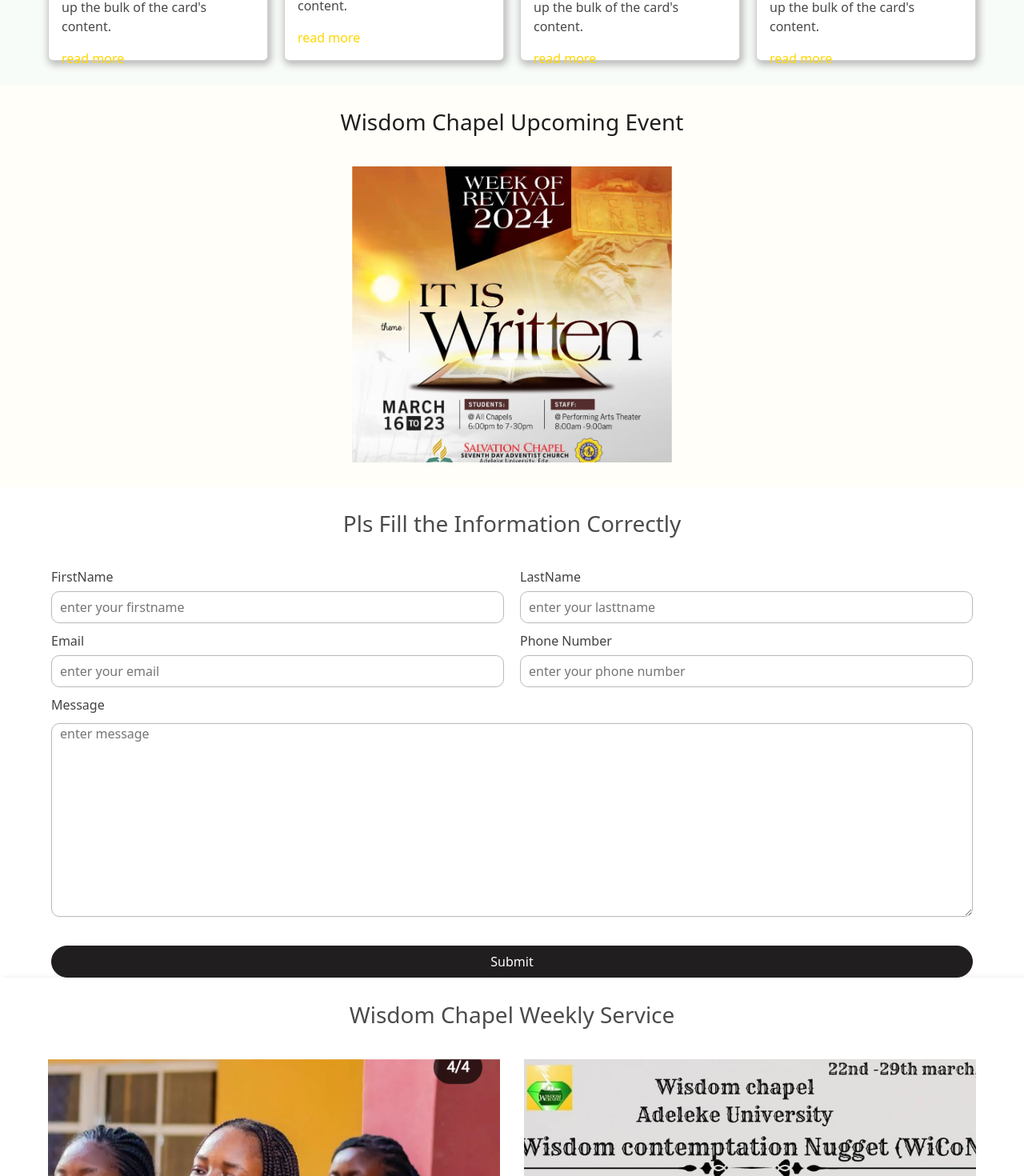
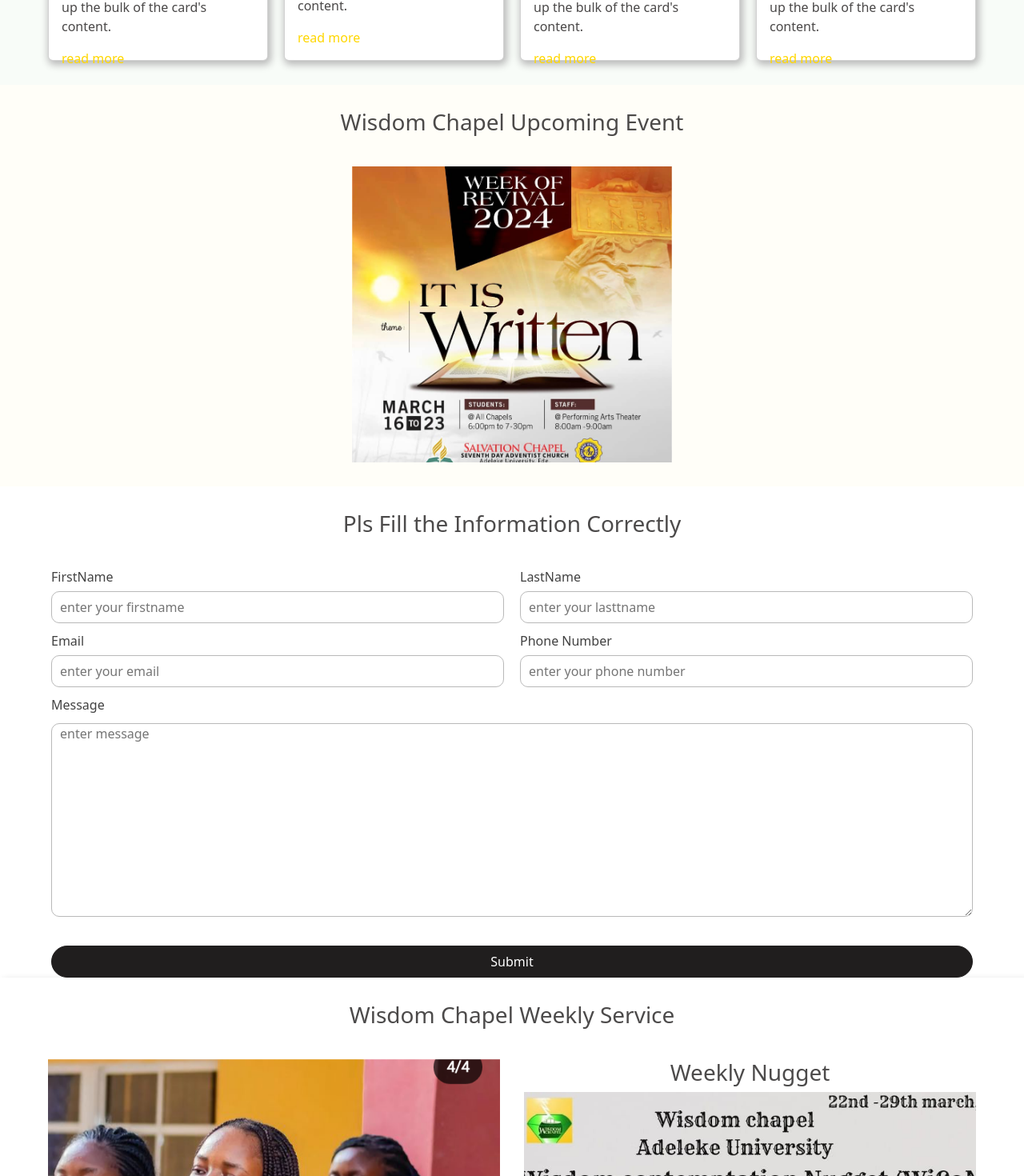
Before and after one commit to Son-of-Grace-001/WISDOM-CHURCH, a React (Create React App) app: page / in a window 1280 px wide. Shown: the part 1480-2950 px from the top of the page at 80% size. Built offline with nearby package versions, Linux system fonts and the light colour scheme.

Commit message:
wisdom commit

```diff
--- a/src/component/Home.js
+++ b/src/component/Home.js
@@ -183,6 +183,7 @@
             </div>
           </div>
           <div className='service-right'>
+            <h3 className='nugg'>Weekly Nugget</h3>
             <img src={nugget} alt='nugget'/>
           </div>
         </div>
--- a/src/component/css/Home.css
+++ b/src/component/css/Home.css
@@ -79,8 +79,10 @@
   padding-top: 30px;
   background-color: rgba(255, 217, 0, 0.028);
 }
-.event{
+.event,
+.nugg{
   text-align: center;
+  opacity: 0.8;
 }
 .event-div{
   padding-top: 30px;
```
